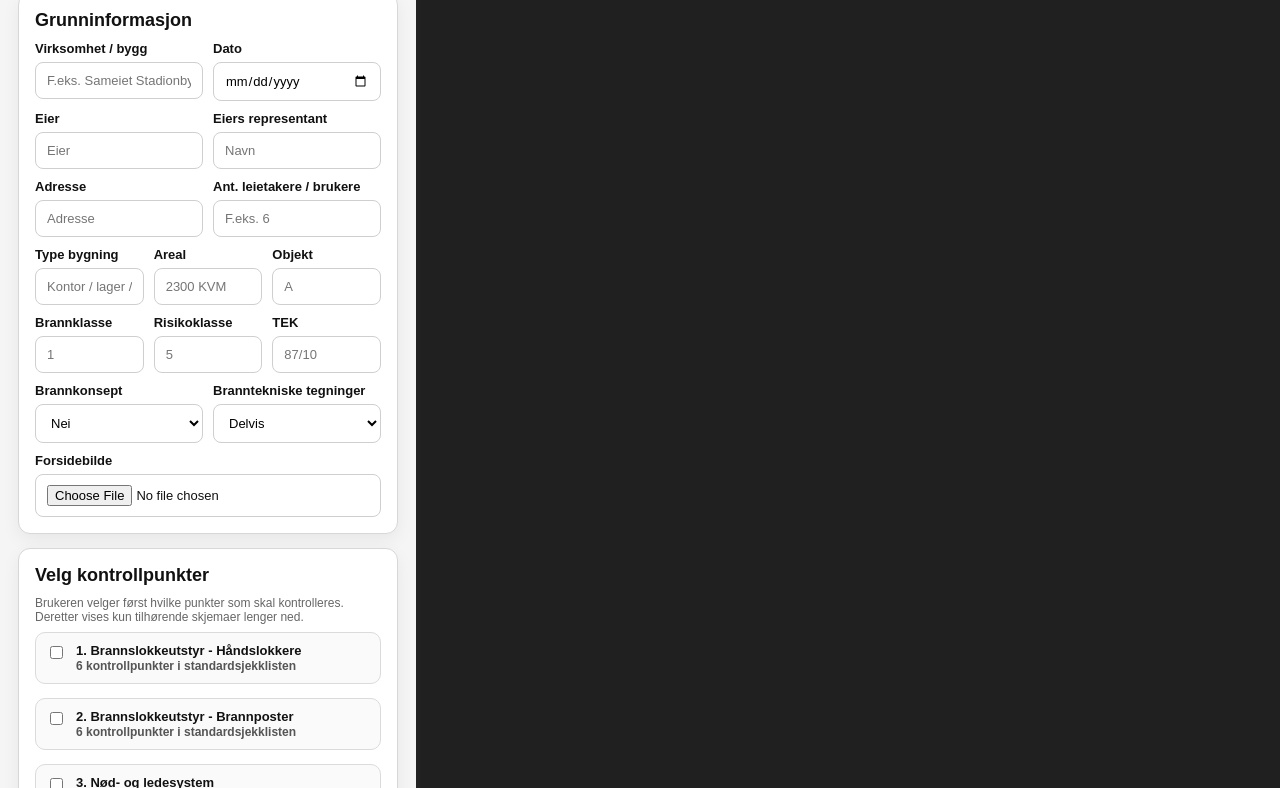
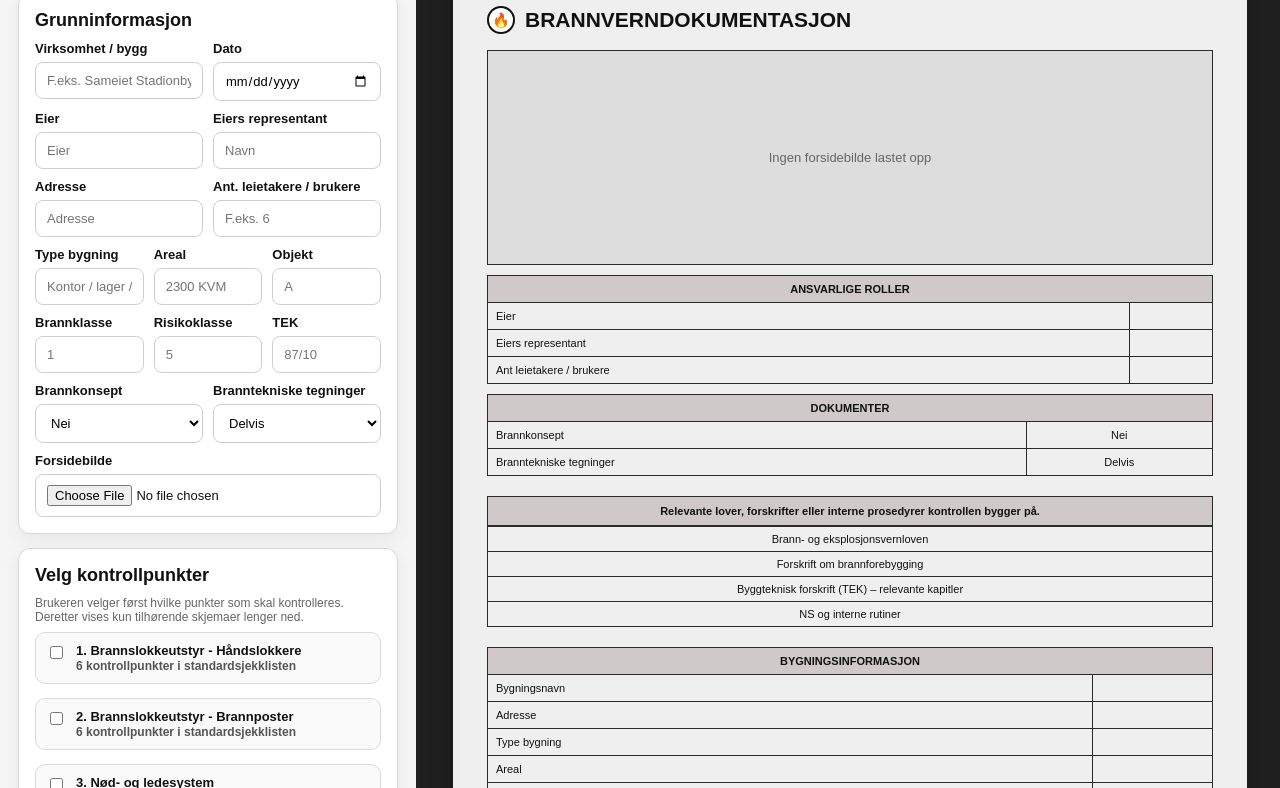
Before and after one commit to Larsisaksen/Brannteknikk, a plain HTML site: page index.html in a window 1280 px wide. Shown: the part 109-897 px from the top of the page. Drawn offline with Linux system fonts and the light colour scheme.

Commit message:
Refactor HTML structure for fire report application

```diff
--- a/index.html
+++ b/index.html
@@ -37,6 +37,7 @@
   <div class="app">
     <aside class="sidebar">
       <div class="card"><h1>Brannrapport</h1></div>
+
       <div class="card">
         <h2>Grunninformasjon</h2>
         <div class="row2"><div><label>Virksomhet / bygg</label><input id="buildingName" placeholder="F.eks. Sameiet Stadionbygg" /></div><div><label>Dato</label><input id="inspectionDate" type="date" /></div></div>
@@ -47,10 +48,17 @@
         <div class="row2"><div><label>Brannkonsept</label><select id="docConcept"><option>Ja</option><option selected>Nei</option><option>Delvis</option></select></div><div><label>Branntekniske tegninger</label><select id="docDrawings"><option>Ja</option><option>Nei</option><option selected>Delvis</option></select></div></div>
         <div><label>Forsidebilde</label><input id="coverImage" type="file" accept="image/*" /></div>
       </div>
+
       <div class="card"><h2>Velg kontrollpunkter</h2><div class="small muted">Brukeren velger først hvilke punkter som skal kontrolleres. Deretter vises kun tilhørende skjemaer lenger ned.</div><div id="moduleOptions" class="moduleGrid"></div></div>
+
       <div class="card"><h2>Valgte skjemaer</h2><div id="moduleForms"></div><div class="btnRow"><button class="btnPrimary" onclick="renderReport()">Oppdater rapport</button><button class="btnSecondary" onclick="fillDemo()">Fyll eksempeldata</button><button class="btnGhost" onclick="window.print()">Skriv ut / lagre som PDF</button><button class="btnGhost" onclick="resetApp()">Tøm alt</button></div></div>
     </aside>
+
+    <main class="previewWrap">
+      <div id="pages"></div>
+    </main>
   </div>
+
 <script>
 const moduleDefs=[
 {id:1,title:"Brannslokkeutstyr - Håndslokkere",bullets:["Slokkeren er montert i henhold til brannteknisk beskrivelse","Slokkeren er montert på veggbrakett, godt festet til vegg","Ettersynsskilt er montert ved slokkeren","På slokker med trykkindikator, skal viseren være på det grønne feltet","Kontrollskiltet fra eksternkontrollør er ikke utløpt","Slokkeren er lett tilgjengelig"]},
```
Lines whose indentation alone changed are shown as unchanged.
